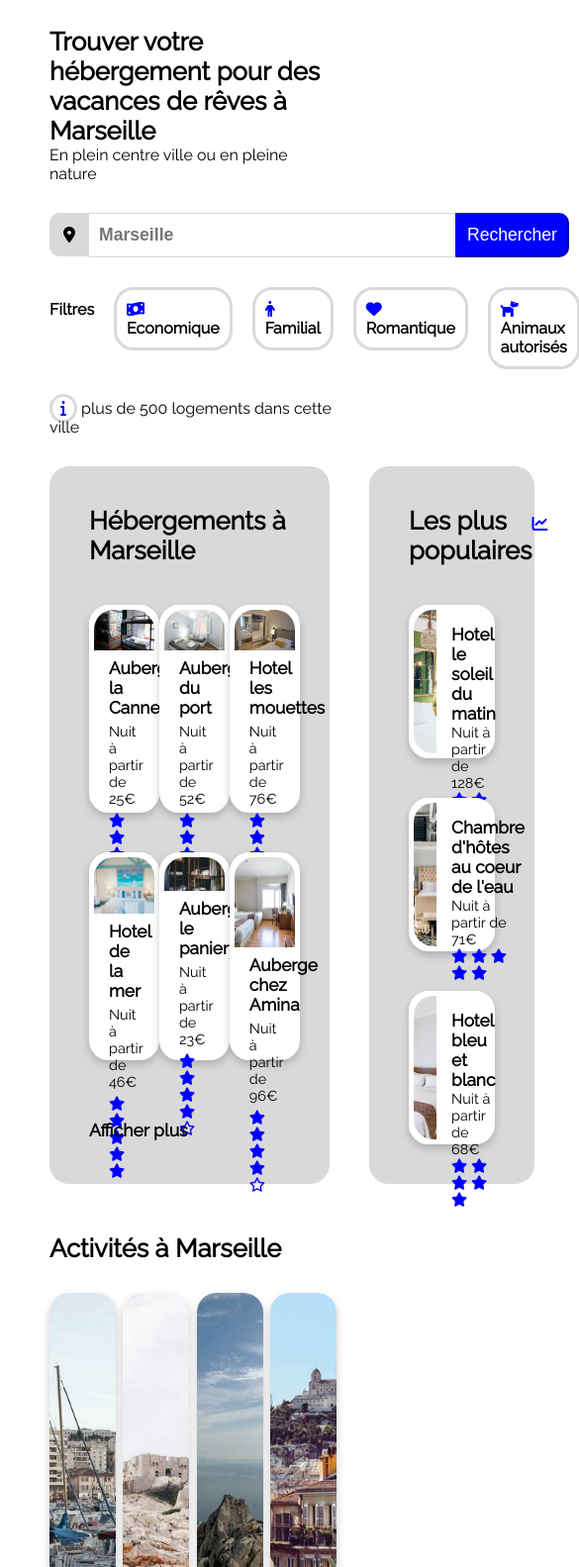
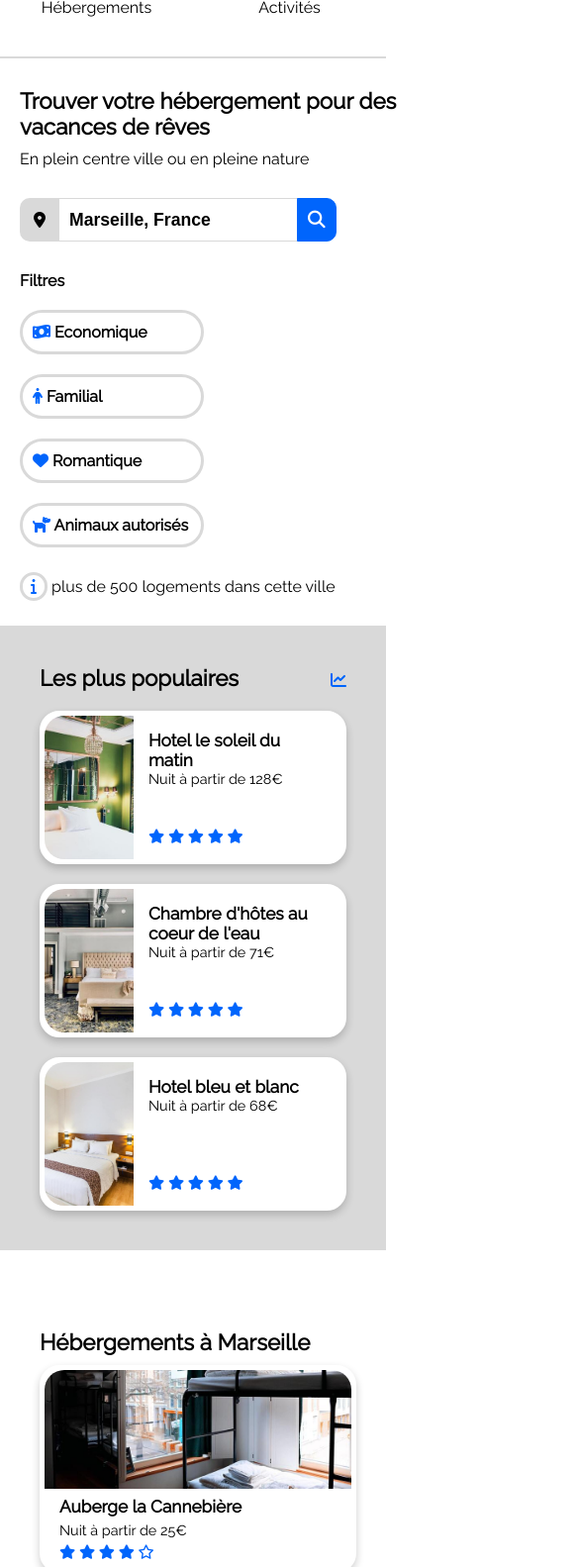
Before and after one commit to Galaad56/projet-3, a plain HTML site: page index.html in a window 390 px wide. Shown: the part 82-1665 px from the top of the page at 99% size, 585 px wide, since content can reach past the window. Drawn offline with Linux system fonts and the light colour scheme.

Commit message:
seance du 02 fev

```diff
--- a/index.html
+++ b/index.html
@@ -11,46 +11,52 @@
         <script src="https://kit.fontawesome.com/56e2763868.js" crossorigin="anonymous" defer></script>
 		<title>Booki</title>
 	</head>
-	<body class="conteneur_body">
+	<body>
+                                              <!--en tête avec menu navigation-->
         <header class="en_tete">
             <img src="Images/logo/Booki.png" alt="logo_booki">
             <nav class="menu_nav" >
                 <ul class="menu_liste">
-                    <li class="menu_item"><a href="#">Hébergements</a></li>
-                    <li class="menu_item"><a href="#">Activités</a></li>
+                    <li class="menu_item"><a href="#heberge">Hébergements</a></li>
+                    <li class="menu_item"><a href="#activ">Activités</a></li>
                 </ul>
             </nav>
         </header>
         <main>
             <section class="filtres_section">
                 <div>
-                    <h1>Trouver votre hébergement pour des vacances de rêves à Marseille</h1>
-                    <p>En plein centre ville ou en pleine nature</p>
+                    <h1>Trouver votre hébergement pour des vacances de rêves <span id="marseille_txt">à Marseille</span></h1>
+                    <p class="texte_section_filtre">En plein centre ville ou en pleine nature</p>
                 </div>
                 <div class="fct_recherche">
                     <form method="get" action="">
                         <div class="formulaire">
                             <label for="recherche"><i class="fa-solid fa-location-dot"></i></label>
-                            <input type="text" name="recherche" id="recherche" placeholder="Marseille" size="30" maxlength="20">
+                            <input type="text" name="recherche" id="recherche" placeholder="Marseille, France" size="30" maxlength="20">
                             <input  class="btn_rechercher" type="submit" value="Rechercher">
+                            <button  class="btn_rechercher_mobile" type="button">
+                                <i class="fa-solid fa-magnifying-glass" id="icon_search"></i>
+                            </button>
                         </div>
                     </form>
                 </div>
                 <div class="fct_filtres">
                     <p>Filtres</p>
+                    <div class="fct_filtres_liste">
                         <p class="btn_filtre"><i class="fa-solid fa-money-bill-wave"></i>  Economique</p>
                         <p class="btn_filtre"><i class="fa-solid fa-person"></i>  Familial</p>
                         <p class="btn_filtre"><i class="fa-solid fa-heart"></i>  Romantique</p>
                         <p class="btn_filtre"><i class="fa-solid fa-dog"></i>  Animaux autorisés</p>
                     </div>
+                </div>
                 <p><span class="symbol_info"><i class="fa-solid fa-info"></i></span>  plus de 500 logements dans cette ville</p>
             </section>
-
-            <section class="section_contenu">
+            <section class="section_contenu" id="heberge">
+                                                <!--conteneur cartes hébergements-->
                 <div class="conteneur_cartes_1">
                     <h1>Hébergements à Marseille</h1>
                     <div class="conteneur_mini">
-                    <a href="#"class="carte_clic">
+                        <a href="#" class="carte_clic">
                             <img src="images/hebergements/4_small/marcus-loke-WQJvWU_HZFo-unsplash.jpg" alt="photo_1">
                             <div class="carte_bas">
                                 <h3>Auberge la Cannebière</h3>
@@ -64,7 +70,7 @@
                             </div>
                         </a>
                         <a href="#" class="carte_clic">
-                            <img src="images/hebergements/4_small/fred-kleber-gTbaxaVLvsg-unsplash.jpg"alt="photo_2">
+                            <img src="images/hebergements/4_small/fred-kleber-gTbaxaVLvsg-unsplash.jpg" alt="photo_2">
                             <div class="carte_bas">
                                 <h3>Auberge du port</h3>
                                 <p>Nuit à partir de 52€</p>
@@ -77,7 +83,7 @@
                             </div>
                         </a>
                         <a href="#" class="carte_clic">
-                            <img src="images/hebergements/4_small/reisetopia-B8WIgxA_PFU-unsplash.jpg"alt="photo_3">
+                            <img src="images/hebergements/4_small/reisetopia-B8WIgxA_PFU-unsplash.jpg" alt="photo_3">
                             <div class="carte_bas">
                                 <h3>Hotel les mouettes</h3>
                                 <p>Nuit à partir de 76€</p>
@@ -91,7 +97,7 @@
                         </a>
                     </div>
                     <div class="conteneur_mini">
-                        <a href="#"class="carte_clic">
+                        <a href="#" class="carte_clic">
                             <img src="images/hebergements/4_small/annie-spratt-Eg1qcIitAuA-unsplash.jpg" alt="photo_4">
                             <div class="carte_bas">
                                 <h3>Hotel de la mer</h3>
@@ -105,7 +111,7 @@
                             </div>
                         </a>
                         <a href="#" class="carte_clic">
-                            <img src="images/hebergements/4_small/nicate-lee-kT-ZyaiwBe0-unsplash.jpg"alt="photo_5">
+                            <img src="images/hebergements/4_small/nicate-lee-kT-ZyaiwBe0-unsplash.jpg" alt="photo_5">
                             <div class="carte_bas">
                                 <h3>Auberge le panier</h3>
                                 <p>Nuit à partir de 23€</p>
@@ -118,7 +124,7 @@
                             </div>
                         </a>
                         <a href="#" class="carte_clic">
-                            <img src="images/hebergements/4_small/febrian-zakaria-M6S1WvfW68A-unsplash.jpg"alt="photo_6">
+                            <img src="images/hebergements/4_small/febrian-zakaria-M6S1WvfW68A-unsplash.jpg" alt="photo_6">
                             <div class="carte_bas">
                                 <h3>Auberge chez Amina</h3>
                                 <p>Nuit à partir de 96€</p>
@@ -131,15 +137,17 @@
                             </div>
                         </a>
                     </div>
-                    <a href="#"class="affich_plus">Afficher plus</a>
+                    <a href="#" class="affich_plus">Afficher plus</a>
                 </div>
+                                                    <!--conteneur cartes populaires-->
                 <div class="conteneur_cartes_2">
                     <div class="titre_conteneur_cartes_2">
                         <h1>Les plus populaires</h1>
                         <i class="fa-solid fa-chart-line"></i>
                     </div>
-                    <a href="#"class="carte_clic_pop">
-                        <img class="image_carte_pop"src="Images\hebergements\4_small\emile-guillemot-Bj_rcSC5XfE-unsplash.jpg" alt="photo_1">
+                    <div class="conteneur_mini_2">
+                        <a href="#" class="carte_clic_pop">
+                            <img class="image_carte_pop" src="Images/hebergements/4_small/emile-guillemot-Bj_rcSC5XfE-unsplash.jpg" alt="photo_1">
                             <div class="carte_cote">
                                 <div>
                                     <h3>Hotel le soleil du matin</h3>
@@ -155,8 +163,8 @@
                                 </div>
                             </div>
                         </a>
-                    <a href="#"class="carte_clic_pop">
-                        <img class="image_carte_pop"src="Images\hebergements\4_small\aw-creative-VGs8z60yT2c-unsplash.jpg" alt="photo_1">
+                        <a href="#" class="carte_clic_pop">
+                            <img class="image_carte_pop" src="Images/hebergements/4_small/aw-creative-VGs8z60yT2c-unsplash.jpg" alt="photo_2">
                             <div class="carte_cote">
                                 <div>
                                     <h3>Chambre d'hôtes au coeur de l'eau</h3>
@@ -172,8 +180,8 @@
                                 </div>
                             </div>
                         </a>
-                    <a href="#"class="carte_clic_pop">
-                        <img class="image_carte_pop"src="Images\hebergements\4_small\febrian-zakaria-sjvU0THccQA-unsplash.jpg" alt="photo_1">
+                        <a href="#" class="carte_clic_pop">
+                            <img class="image_carte_pop" src="Images/hebergements/4_small/febrian-zakaria-sjvU0THccQA-unsplash.jpg" alt="photo_3">
                             <div class="carte_cote">
                                 <div>
                                     <h3>Hotel bleu et blanc</h3>
@@ -190,9 +198,10 @@
                             </div>
                         </a>
                     </div>
+                </div>
             </section>
-
-            <section class="contenu_activ">
+                                                            <!--conteneur cartes activités-->
+            <section class="contenu_activ" id="activ">
                 <h1>Activités à Marseille</h1>
                     <div class="conteneur_carte_activ">
                         <a href="#" class="carte_clic_activ">
@@ -230,24 +239,24 @@
                     </div>
             </section>
         </main>
+                                                        <!--Pied de page-->
         <footer class="pied_page">
             <div class="pied_page_info">
                 <h3>A propos</h3>
-                <p> Fonctionnement du site</p>
-                <p> Conditions générales</p>
-                <p> Données et confidentialité</p>
+                <a href="" class="lien_footer"><p> Fonctionnement du site</p></a>
+                <a href="" class="lien_footer"><p> Conditions générales</p></a>
+                <a href="" class="lien_footer"><p> Données et confidentialité</p></a>
             </div>
             <div class="pied_page_info">
                 <h3>Nos hébergements</h3>
-                <p> Charte qualité</p>
-                <p> Proposez votre hotel</p>
+                <a href="" class="lien_footer"><p> Charte qualité</p></a>
+                <a href="" class="lien_footer"><p> Proposez votre hotel</p></a>
             </div>
             <div class="pied_page_info">
                 <h3>Assitance</h3>
-                <p> Centre d'aide</p>
-                <p> Nous contacter</p>
+                <a href="" class="lien_footer"><p> Centre d'aide</p></a>
+                <a href="" class="lien_footer"><p> Nous contacter</p></a>
             </div>
-
         </footer>
 	</body>
 </html>
--- a/style.css
+++ b/style.css
@@ -1,9 +1,7 @@
 /*GENERAL*/
 :root {
-    --main-color: #E44444; /* var(--main-color) */
-    --second-color: #CD487B; /* var(--second-color) */
-    --light-grey-color: #EDEDED; /* var(--light-grey-color) */
-    --drak-grey-color: #4B4B4B; /* var(--drak-grey-color) */
+    --icon-color: #0065fc; /* var(--icon-color) */
+    --conteneur-color: #d9d9d9; /* var(--conteneur-color) */
   }
 
   * {
@@ -12,17 +10,12 @@
   }
 
   body {
-      margin: 0;
       font-family: 'Raleway', sans-serif;
       font-style: normal;
       font-size: 1em;
       padding: 20px 50px;
+      max-width: 1400px;
   }
-
-  .conteneur_body {
-    max-width: 1400px;
-  }
-
 
   /*HEADER*/
   .en_tete {
@@ -31,7 +24,7 @@
     align-items: center;
     justify-content: space-between;
     background-color: white;
-    padding: 20px 50px;
+    padding: 20px 30px 20px 0px;
    }
 
   .menu_liste{
@@ -49,12 +42,13 @@
   .en_tete a{
     text-decoration: none;
     color: black;
+    padding-top: 30px;
   }
 
   .en_tete a:hover{
     text-decoration: none;
-    color:blue;
-    border-top: solid blue;
+    color:var(--icon-color);
+    border-top: solid var(--icon-color);
   }
 
   .en_tete img{
@@ -80,7 +74,7 @@
   }
 
   body i{
-    color:blue;
+    color:var(--icon-color);
   }
 
   .filtres_section{
@@ -90,6 +84,10 @@
     margin-top:30px;
   }
 
+  .texte_section_filtre{
+    margin-top:10px;
+  }
+
   .formulaire{
     display: flex;
     flex-direction: row;
@@ -97,23 +95,44 @@
   }
 
   .btn_rechercher{
-    background-color: blue;
+    background-color: var(--icon-color);
     color: white;
-    border-color: blue;
+    border:1px solid var(--icon-color);
     border-radius: 0px 10px 10px 0px;
     font-size: 1.1em;
     padding:10px;
   }
 
+  .btn_rechercher_mobile{
+    background-color: var(--icon-color);
+    color: white;
+    border:1px solid var(--icon-color);
+    border-radius: 0px 10px 10px 0px;
+    font-size: 1.1em;
+    padding:10px;
+    display:none;
+  }
+
   #recherche{
+    width:220px;
     font-weight: bold ;
     font-size: 1.1em;
+    color:black;
     border-top:solid 1px;
     border-bottom:solid 1px;
     border-left: 0px;
     border-right: 0px;
-    border-color: #d9d9d9;
+    border-color: var(--conteneur-color);
     padding:10px;
+  }
+
+  .btn_rechercher_mobile i{
+    color:white;
+  }
+
+
+  #recherche::placeholder {
+    color: black;
   }
 
   .btn_rechercher:hover{
@@ -123,20 +142,27 @@
   label i{
     color:black;
     border-radius:10px 0px 0px 10px;
-    background-color:#d9d9d9;
+    background-color:var(--conteneur-color);
     padding:14px;
   }
+
   .fct_filtres{
     display: flex;
     flex-direction: row;
     align-items: baseline;
-    gap:20px;
+    gap:20px
+  }
+
+  .fct_filtres_liste{
+    display: flex;
+    flex-direction: row;
+    gap: 20px;
   }
 
   .fct_filtres .btn_filtre {
     border: solid;
-    border-radius: 20px;
-    border-color: #d9d9d9;
+    border-radius: 45px;
+    border-color: var(--conteneur-color);
     padding:10px 10px;
   }
 
@@ -150,7 +176,7 @@
   }
 
   .symbol_info{
-    border: solid #d9d9d9;
+    border: solid var(--conteneur-color);
     border-radius: 50px;
     padding:2px 8px;
   }
@@ -166,7 +192,7 @@
   .conteneur_cartes_1{
     display: flex;
     flex-direction: column;
-    background-color: #d9d9d9;
+    background-color: var(--conteneur-color);
     border-radius: 20px;
     width:70%;
     padding: 40px 40px;
@@ -175,7 +201,7 @@
   .conteneur_cartes_2{
     display: flex;
     flex-direction: column;
-    background-color: #d9d9d9;
+    background-color: var(--conteneur-color);
     border-radius: 20px;
     width: 30%;
     padding: 40px 40px;
@@ -186,8 +212,8 @@
     flex-direction: row;
     justify-content: space-between;
     align-items: baseline;
+  }
 
-  }
   .conteneur_mini{
     display: flex;
     flex-direction: row;
@@ -216,6 +242,7 @@
     padding: 8px 15px;
     font-size: 0.9em;
   }
+
   .carte_bas p{
     margin-top:5px;
     }
@@ -237,6 +264,11 @@
     color:black;
     font-size: 1.1em;
     font-weight: bold;
+  }
+
+  .conteneur_mini_2{
+  display: flex;
+  flex-direction: column;
   }
 
   .carte_clic_pop{
@@ -326,7 +358,7 @@
     display: flex;
     flex-direction: row;
     gap:250px;
-    background-color: #d9d9d9;
+    background-color: var(--conteneur-color);
     margin-top:30px;
     padding-left:100px;
   }
@@ -339,3 +371,216 @@
     margin-top: 30px;
     margin-bottom: 30px;
   }
+
+  .lien_footer{
+    color:black;
+    text-decoration: none;
+  }
+
+  /*gestion responsive*/
+
+  @media screen and (min-width: 768px) and (max-width: 992px){
+
+    .en_tete{
+      padding:0px;
+    }
+
+    #marseille_txt{
+      display:none;
+    }
+
+    .section_contenu{
+    flex-wrap: wrap ;
+    }
+
+    .conteneur_cartes_1{
+      width:100%;
+
+    }
+    .conteneur_cartes_2{
+
+      width:100%;
+    }
+  .conteneur_mini_2{
+    flex-direction: row;
+    gap: 20px;
+  }
+
+  .carte_clic_pop{
+    width: 33%;
+  }
+
+  .section_contenu h3, .contenu_activ h3, .pied_page h3 {
+  font-size: 1em;
+  }
+
+  .section_contenu p, .pied_page p{
+  font-size: 0.9em;
+}
+  .pied_page{
+    gap:90px;
+    padding-left:50px;
+  }
+
+  .fct_filtres p{
+    font-size: 0.9em;
+  }
+
+}
+
+@media screen and (min-width: 320px) and (max-width: 767px){
+
+  Body{
+    padding: 0px;
+  }
+
+  h1{
+    font-size: 1.4em;
+  }
+
+  .en_tete{
+    flex-direction: column;
+    align-items: center;
+    width:100%;
+    padding: 20px 0px;
+    gap: 30px;
+    border-bottom: 2px solid var(--conteneur-color);
+  }
+
+  #marseille_txt{
+    display:none;
+  }
+
+  .menu_nav{
+    width:100%;
+  }
+
+  .menu_liste{
+    justify-content:space-around;
+    height: 50px;
+    width:100%;
+    padding: 0px;
+    gap:0px;
+  }
+
+  .menu_item{
+    display:flex;
+    justify-content: center;
+    width:50%;
+  }
+
+  .en_tete a{
+    text-decoration: none;
+    color: black;
+    padding-bottom: 40px;
+  }
+
+  .en_tete a:hover{
+    border-top: solid white;
+  }
+
+  .en_tete .menu_item:hover{
+    border-bottom: solid var(--icon-color);
+  }
+
+  .btn_rechercher{
+    display: none;
+  }
+
+  .btn_rechercher_mobile{
+    display:inline;
+  }
+
+  .fct_filtres{
+    flex-direction: column;
+  }
+
+  .fct_filtres_liste{
+    flex-wrap:wrap;
+  }
+
+  .filtres_section{
+    width:100%;
+    padding-left: 20px;
+    padding-right:20px;
+  }
+
+  .btn_filtre{
+    width: 160px;
+  }
+
+  .section_contenu{
+    flex-wrap: wrap-reverse ;
+    padding: 0px;
+    width: 100%;
+  }
+
+  .conteneur_cartes_1{
+    width:100%;
+    gap: 10px;
+    background-color: white;
+  }
+
+  .conteneur_mini{
+    flex-direction: column;
+    height: auto;
+    width:100%;
+    gap: 20px;
+    margin-top: 0px;
+  }
+
+  .carte_clic{
+    width: 100%;
+    height:200px;
+  }
+
+  .affich_plus{
+    display:none;
+  }
+
+  .conteneur_cartes_2{
+    width:100%;
+    gap:20px;
+    border-radius: 0px;
+  }
+
+  .conteneur_mini_2{
+    gap:20px;
+  }
+
+  .carte_clic_pop{
+    margin-top: 0px;
+  }
+
+  .contenu_activ{
+    padding-left: 40px;
+    padding-right: 40px;
+  }
+
+  .conteneur_carte_activ{
+    flex-direction: column;
+    gap: 20px;
+    width:100%;
+  }
+
+  .carte_clic_activ{
+    width:100%;
+    height: 200px;
+  }
+
+  .image_carte_activ{
+    height:70%;
+  }
+
+  .carte_bas_activ{
+    margin-top: 10px;
+    padding-left: 20px;
+  }
+
+  .pied_page{
+    flex-direction: column;
+    padding-left: 50px;
+    gap: 10px;
+  }
+
+}
```
Lines whose indentation alone changed are shown as unchanged.
